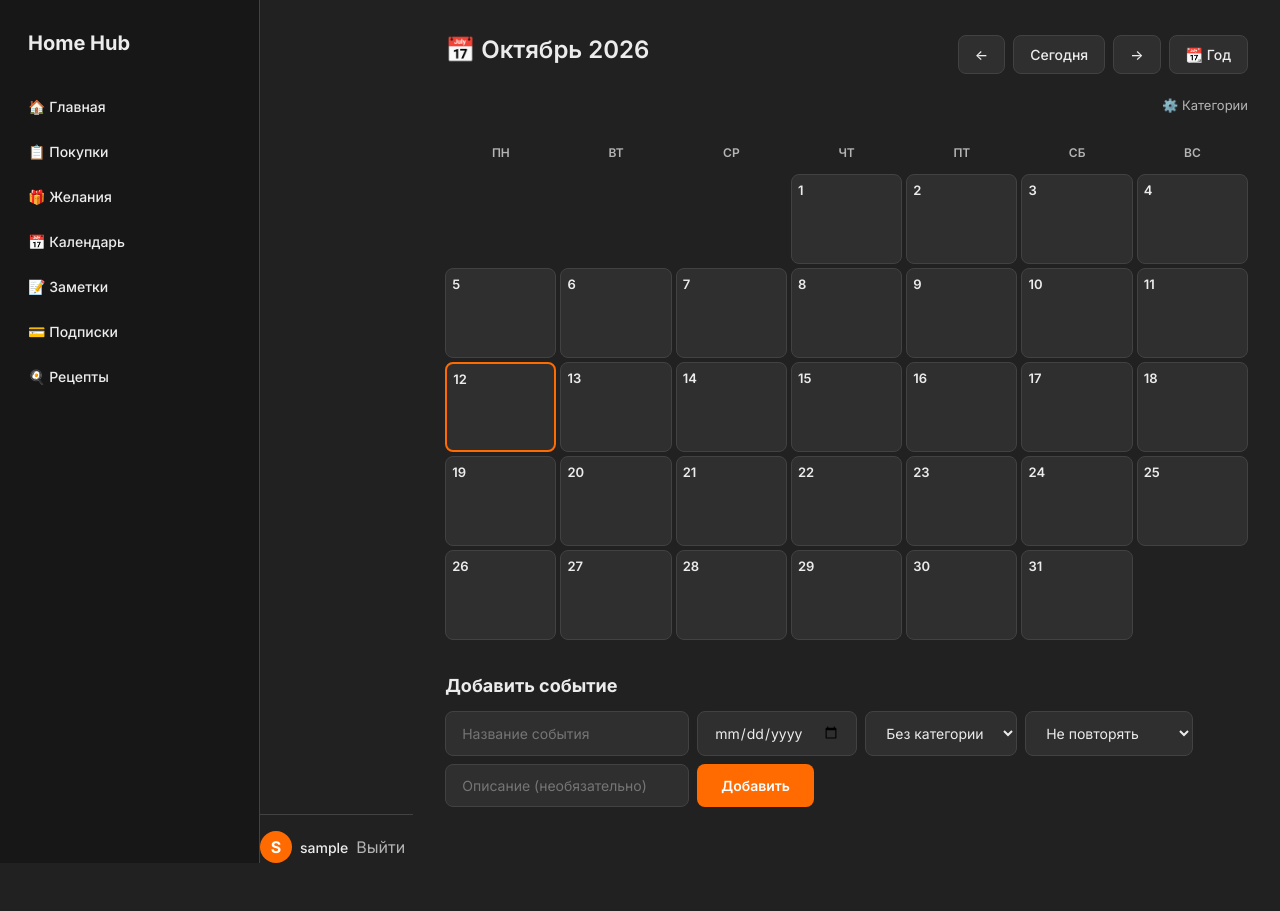
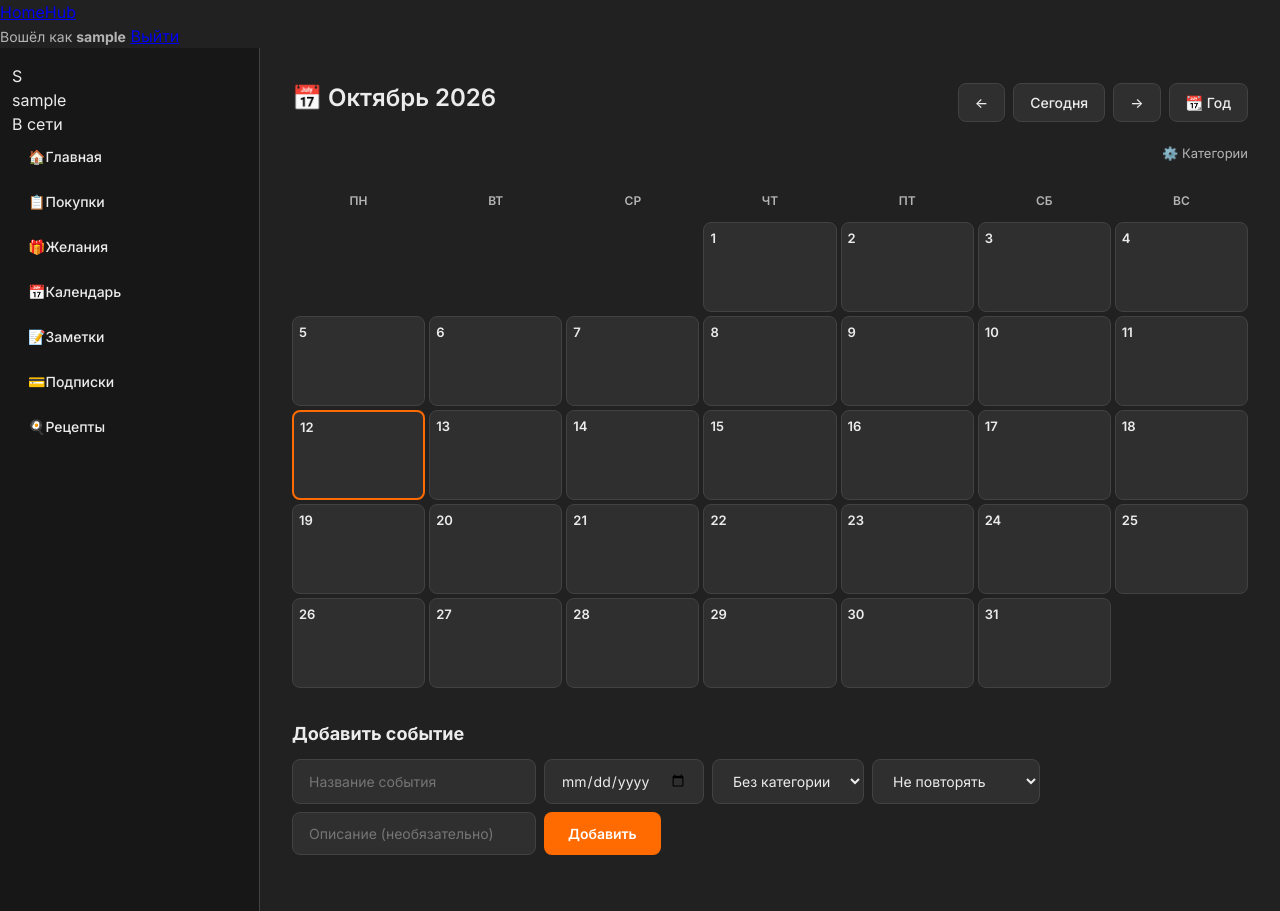
Before and after one commit to Yoshi-6767/Home-Hub, a Flask app: page /calendar in a window 1280 px wide. Before the commit the page ends 863 px from the top, so only its background shows below. Run offline with Flask 3, Linux system fonts and the light colour scheme; the visitor is signed in with stand-in values (Sample User, id 1); data that the repository does not hold is empty; parts of the project's set-up code (start-up, migrations or seed data) failed here and were passed over.

Commit message:
Update base.html

```diff
--- a/templates/base.html
+++ b/templates/base.html
@@ -5,40 +5,69 @@
     <meta name="viewport" content="width=device-width, initial-scale=1.0">
     <title>Home Hub</title>
     <link rel="stylesheet" href="{{ url_for('static', filename='css/style.css') }}">
-    <link href="https://fonts.googleapis.com/css2?family=Inter:wght@400;500;600;700&display=swap" rel="stylesheet">
+    <link href="https://fonts.googleapis.com/css2?family=Inter:wght@400;500;600;700;900&display=swap" rel="stylesheet">
 </head>
 <body>
+
+    <!-- Шапка сверху (как у Порнхаба) -->
+    <header class="top-header">
+        <div class="header-left">
+            <!-- Логотип: Home белое, Hub в оранжевом квадрате -->
+            <a href="/" class="logo-link">
+                <span class="logo-white">Home</span><span class="logo-orange">Hub</span>
+            </a>
+        </div>
+        <div class="header-right">
+            <span style="color: var(--text-muted); font-size: 14px;">Вошёл как <strong>{{ current_user.username }}</strong></span>
+            <a href="/logout" class="btn-logout">Выйти</a>
+        </div>
+    </header>
+
     <div class="layout">
-        <!-- Левая панель с меню -->
+        <!-- Меню слева -->
         <aside class="sidebar">
-            <div class="logo">
-                Home Hub
+            <!-- Профиль над меню -->
+            <div class="profile-block">
+                <div class="avatar">{{ current_user.username[0]|upper }}</div>
+                <div class="profile-info">
+                    <div class="profile-name">{{ current_user.username }}</div>
+                    <div class="profile-status">В сети</div>
+                </div>
             </div>
 
-            <nav style="flex: 1;">
-                <a href="/" class="nav-item">🏠 Главная</a>
-                <a href="/shopping" class="nav-item">📋 Покупки</a>
-                <a href="/wishes" class="nav-item">🎁 Желания</a>
-                <a href="/calendar" class="nav-item">📅 Календарь</a>
-                <a href="/notes" class="nav-item">📝 Заметки</a>
-                <a href="/subscriptions" class="nav-item">💳 Подписки</a>
-                <a href="/recipes" class="nav-item">🍳 Рецепты</a>
+            <nav class="nav-menu">
+                <a href="/" class="nav-item">
+                    <span class="nav-icon">🏠</span>
+                    <span class="nav-text">Главная</span>
+                </a>
+                <a href="/shopping" class="nav-item">
+                    <span class="nav-icon">📋</span>
+                    <span class="nav-text">Покупки</span>
+                </a>
+                <a href="/wishes" class="nav-item">
+                    <span class="nav-icon">🎁</span>
+                    <span class="nav-text">Желания</span>
+                </a>
+                <a href="/calendar" class="nav-item">
+                    <span class="nav-icon">📅</span>
+                    <span class="nav-text">Календарь</span>
+                </a>
+                <a href="/notes" class="nav-item">
+                    <span class="nav-icon">📝</span>
+                    <span class="nav-text">Заметки</span>
+                </a>
+                <a href="/subscriptions" class="nav-item">
+                    <span class="nav-icon">💳</span>
+                    <span class="nav-text">Подписки</span>
+                </a>
+                <a href="/recipes" class="nav-item">
+                    <span class="nav-icon">🍳</span>
+                    <span class="nav-text">Рецепты</span>
+                </a>
             </nav>
         </aside>
 
-            <div style="margin-top: auto; border-top: 1px solid var(--border); padding-top: 16px;">
-                <div style="display: flex; align-items: center; justify-content: space-between;">
-                    <div style="display: flex; align-items: center; gap: 8px;">
-                        <div style="width: 32px; height: 32px; background: var(--accent); border-radius: 50%; display: flex; align-items: center; justify-content: center; color: white; font-weight: bold;">
-                            {{ current_user.username[0]|upper }}
-                        </div>
-                        <div style="font-weight: 500; font-size: 14px;">{{ current_user.username }}</div>
-                    </div>
-                    <a href="/logout" class="btn-delete" title="Выйти" style="text-decoration: none;">Выйти</a>
-                </div>
-            </div>
-
-        <!-- Основная рабочая область (сюда загружаются страницы) -->
+        <!-- Основная рабочая область -->
         <main class="content">
             {% block content %}{% endblock %}
         </main>
```
